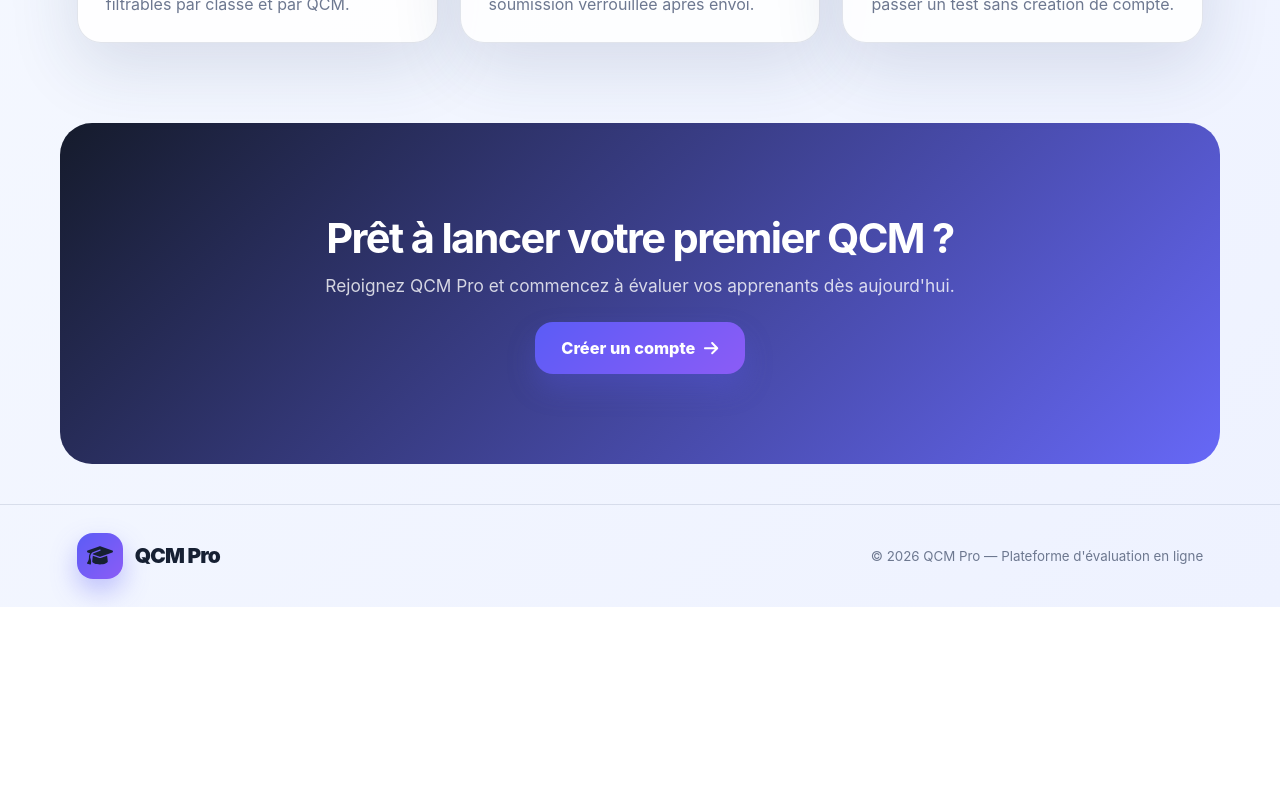
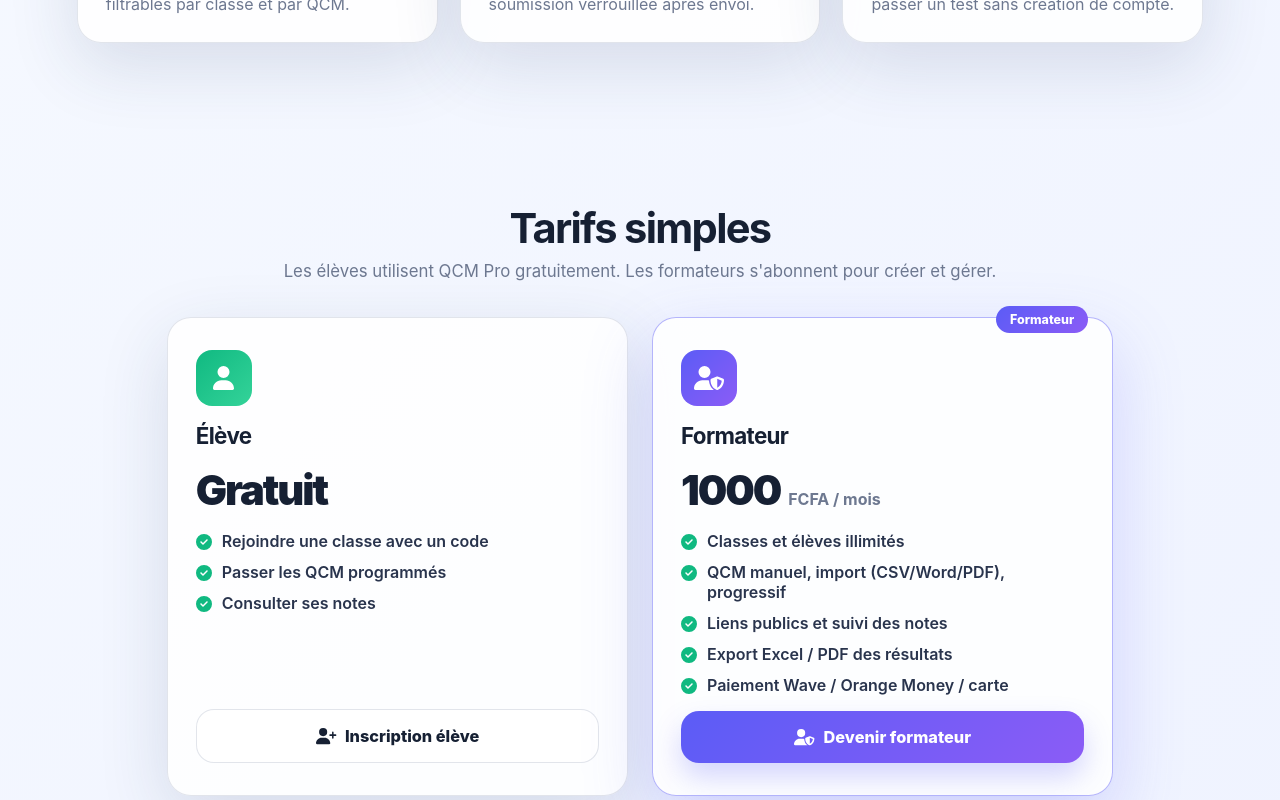
Before and after one commit to dembouz07/qcm_pro_front, a React (Vite) app: page / in a window 1280 px wide. Shown: the part 1260-2060 px from the top of the page. Before the commit the page ends 1867 px from the top, so only its background shows below. Built offline with nearby package versions, Linux system fonts and the light colour scheme; no server answers.

Commit message:
feat: section tarifs/abonnement formateur sur la page d accueil

```diff
--- a/src/pages/Landing.jsx
+++ b/src/pages/Landing.jsx
@@ -10,7 +10,10 @@ import {
   faFileImport,
   faArrowRight,
   faRightToBracket,
-  faUserPlus
+  faUserPlus,
+  faCircleCheck,
+  faUserShield,
+  faUser
 } from '@fortawesome/free-solid-svg-icons';
 
 const features = [
@@ -31,6 +34,7 @@ export default function Landing() {
           <span>QCM Pro</span>
         </div>
         <div className="landing-nav-actions">
+          <a className="auth-topbar-link" href="#tarifs">Tarifs</a>
           <Link className="auth-topbar-link" to="/register-admin">Espace formateur</Link>
           <Link className="secondary-btn" to="/login"><FontAwesomeIcon icon={faRightToBracket} /> Connexion</Link>
           <Link className="primary-btn" to="/register"><FontAwesomeIcon icon={faUserPlus} /> Inscription</Link>
@@ -84,11 +88,51 @@ export default function Landing() {
         </div>
       </section>
 
+      <section className="landing-pricing" id="tarifs">
+        <h2>Tarifs simples</h2>
+        <p className="landing-pricing-sub">Les élèves utilisent QCM Pro gratuitement. Les formateurs s'abonnent pour créer et gérer.</p>
+        <div className="pricing-grid">
+          <div className="pricing-card">
+            <div className="pricing-icon student"><FontAwesomeIcon icon={faUser} /></div>
+            <h3>Élève</h3>
+            <div className="pricing-price"><span className="pricing-amount">Gratuit</span></div>
+            <ul className="pricing-features">
+              <li><FontAwesomeIcon icon={faCircleCheck} /> Rejoindre une classe avec un code</li>
+              <li><FontAwesomeIcon icon={faCircleCheck} /> Passer les QCM programmés</li>
+              <li><FontAwesomeIcon icon={faCircleCheck} /> Consulter ses notes</li>
+            </ul>
+            <Link className="secondary-btn large" to="/register">
+              <FontAwesomeIcon icon={faUserPlus} /> Inscription élève
+            </Link>
+          </div>
+
+          <div className="pricing-card featured">
+            <div className="pricing-badge">Formateur</div>
+            <div className="pricing-icon admin"><FontAwesomeIcon icon={faUserShield} /></div>
+            <h3>Formateur</h3>
+            <div className="pricing-price">
+              <span className="pricing-amount">1000</span>
+              <span className="pricing-unit">FCFA / mois</span>
+            </div>
+            <ul className="pricing-features">
+              <li><FontAwesomeIcon icon={faCircleCheck} /> Classes et élèves illimités</li>
+              <li><FontAwesomeIcon icon={faCircleCheck} /> QCM manuel, import (CSV/Word/PDF), progressif</li>
+              <li><FontAwesomeIcon icon={faCircleCheck} /> Liens publics et suivi des notes</li>
+              <li><FontAwesomeIcon icon={faCircleCheck} /> Export Excel / PDF des résultats</li>
+              <li><FontAwesomeIcon icon={faCircleCheck} /> Paiement Wave / Orange Money / carte</li>
+            </ul>
+            <Link className="primary-btn large" to="/register-admin">
+              <FontAwesomeIcon icon={faUserShield} /> Devenir formateur
+            </Link>
+          </div>
+        </div>
+      </section>
+
       <section className="landing-final">
         <h2>Prêt à lancer votre premier QCM ?</h2>
         <p>Rejoignez QCM Pro et commencez à évaluer vos apprenants dès aujourd'hui.</p>
-        <Link className="primary-btn large" to="/register">
-          Créer un compte <FontAwesomeIcon icon={faArrowRight} />
+        <Link className="primary-btn large" to="/register-admin">
+          Devenir formateur <FontAwesomeIcon icon={faArrowRight} />
         </Link>
       </section>
 
--- a/src/styles.css
+++ b/src/styles.css
@@ -1791,3 +1791,80 @@ tr:last-child td { border-bottom: 0; }
 }
 .sub-features li { display: flex; align-items: center; gap: 10px; font-weight: 600; }
 .sub-features li svg { color: var(--accent); }
+
+/* ─── Landing : section tarifs ──────────────────────── */
+.landing-pricing {
+  padding: clamp(40px, 7vw, 80px) clamp(20px, 6vw, 80px);
+  max-width: 1100px;
+  margin: 0 auto;
+  text-align: center;
+}
+.landing-pricing > h2 {
+  font-size: clamp(1.6rem, 3.5vw, 2.6rem);
+  letter-spacing: -0.04em;
+  margin: 0 0 8px;
+}
+.landing-pricing-sub { color: var(--muted); margin: 0 0 36px; font-size: 1.05rem; }
+
+.pricing-grid {
+  display: grid;
+  grid-template-columns: repeat(auto-fit, minmax(280px, 1fr));
+  gap: 24px;
+  align-items: stretch;
+}
+
+.pricing-card {
+  position: relative;
+  display: flex;
+  flex-direction: column;
+  gap: 16px;
+  padding: 32px 28px;
+  background: var(--surface);
+  border: 1px solid var(--border);
+  border-radius: var(--radius);
+  box-shadow: var(--shadow);
+  text-align: left;
+}
+.pricing-card.featured {
+  border-color: rgba(91, 92, 246, 0.45);
+  box-shadow: 0 26px 70px rgba(91, 92, 246, 0.22);
+}
+.pricing-badge {
+  position: absolute;
+  top: -12px;
+  right: 24px;
+  background: linear-gradient(135deg, var(--primary), #8b5cf6);
+  color: #fff;
+  font-weight: 800;
+  font-size: 0.78rem;
+  padding: 6px 14px;
+  border-radius: 999px;
+}
+.pricing-icon {
+  width: 56px;
+  height: 56px;
+  display: grid;
+  place-items: center;
+  border-radius: 16px;
+  font-size: 1.5rem;
+  color: #fff;
+}
+.pricing-icon.student { background: linear-gradient(135deg, #10b981, #34d399); }
+.pricing-icon.admin { background: linear-gradient(135deg, var(--primary), #8b5cf6); }
+.pricing-card h3 { margin: 0; font-size: 1.4rem; letter-spacing: -0.03em; }
+.pricing-price { display: flex; align-items: baseline; gap: 8px; }
+.pricing-amount { font-size: 2.6rem; font-weight: 950; letter-spacing: -0.05em; color: var(--text); }
+.pricing-unit { color: var(--muted); font-weight: 700; }
+.pricing-features {
+  list-style: none;
+  padding: 0;
+  margin: 0;
+  display: flex;
+  flex-direction: column;
+  gap: 11px;
+  flex: 1;
+}
+.pricing-features li { display: flex; align-items: flex-start; gap: 10px; font-weight: 600; color: #29344d; }
+.pricing-features li svg { color: var(--accent); margin-top: 3px; flex-shrink: 0; }
+.pricing-card .primary-btn,
+.pricing-card .secondary-btn { justify-content: center; }
```
